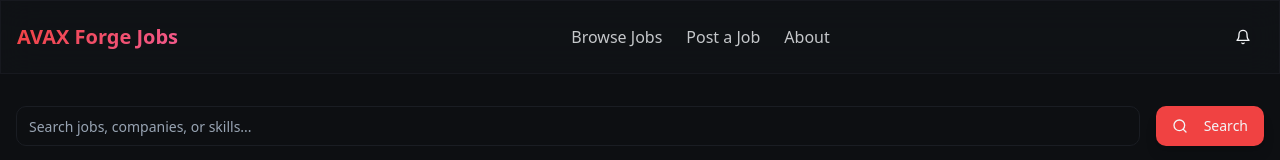
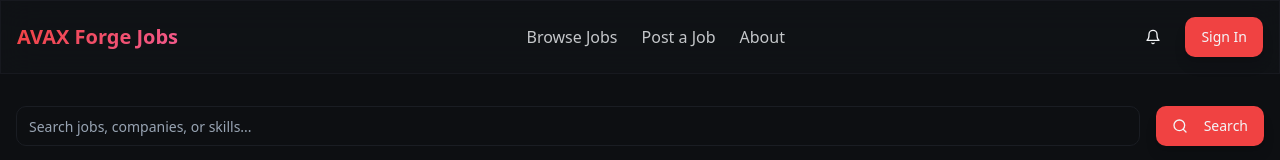
Before and after one commit to Delightech28/avax-forge-jobs, a React (Vite) app: page /jobs in a window 1280 px wide. Shown: the top 160 px of the page. Built offline with nearby package versions, Linux system fonts and the light colour scheme; no server answers; the database is empty.

Commit message:
Add Sign In button
Add a sign in button to the header that appears when the user is not authenticated.

```diff
--- a/src/components/Header.tsx
+++ b/src/components/Header.tsx
@@ -61,7 +61,15 @@ const Header = () => {
                   <LogOut className="h-4 w-4" />
                 </Button>
               </div>
-            ) : null}
+            ) : (
+              <Button
+                variant="default"
+                onClick={handleAuthAction}
+                className="hidden md:flex"
+              >
+                Sign In
+              </Button>
+            )}
 
             <Button
               variant="ghost"
```
